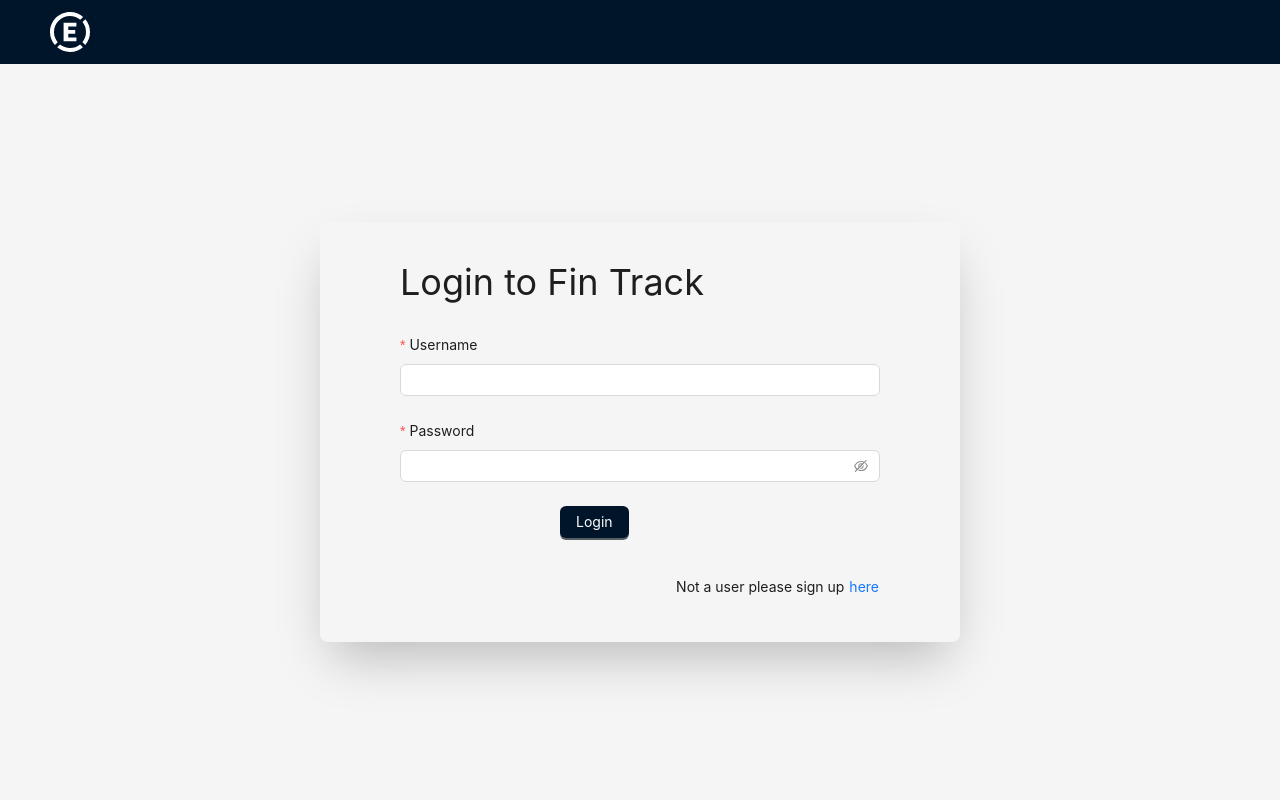
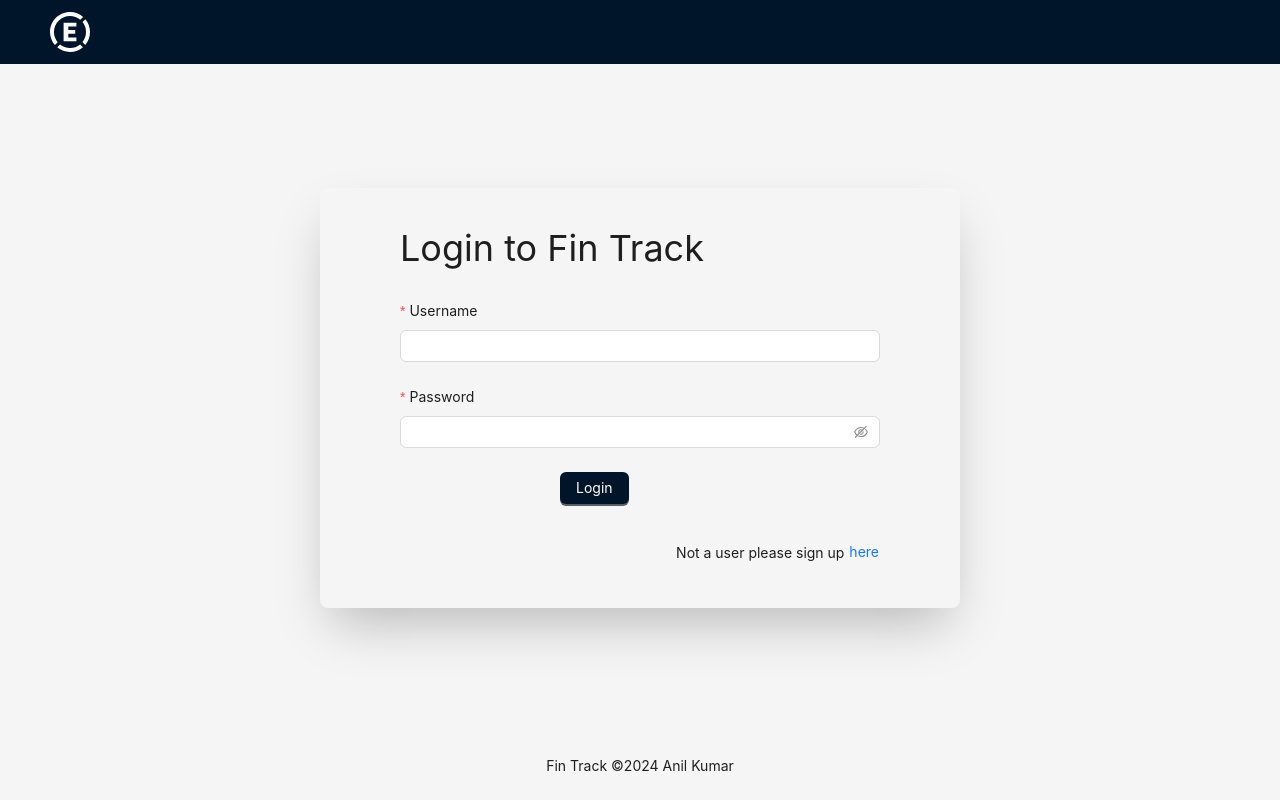
Before and after one commit to mourrrya/fintrack, a React (Create React App) app: page /auth/login in a window 1280 px wide. Built offline with nearby package versions, Linux system fonts and the light colour scheme.

Commit message:
added footer

```diff
--- a/src/screens/auth/authLayout.tsx
+++ b/src/screens/auth/authLayout.tsx
@@ -1,4 +1,4 @@
-import Layout, { Content, Header } from "antd/es/layout/layout";
+import Layout, { Content, Footer, Header } from "antd/es/layout/layout";
 import { SiExpensify } from "react-icons/si";
 import { Outlet } from "react-router-dom";
 
@@ -10,9 +10,12 @@ export function AuthLayout() {
           <SiExpensify size={40} />
         </div>
       </Header>
-      <Content className="w-full h-[calc(100vh_-_64px)]">
+      <Content className="w-full h-[calc(100vh_-_133px)]">
         <Outlet />
       </Content>
+      <Footer style={{ textAlign: "center" }}>
+        Fin Track ©{new Date().getFullYear()} Anil Kumar
+      </Footer>
     </Layout>
   );
 }
```
